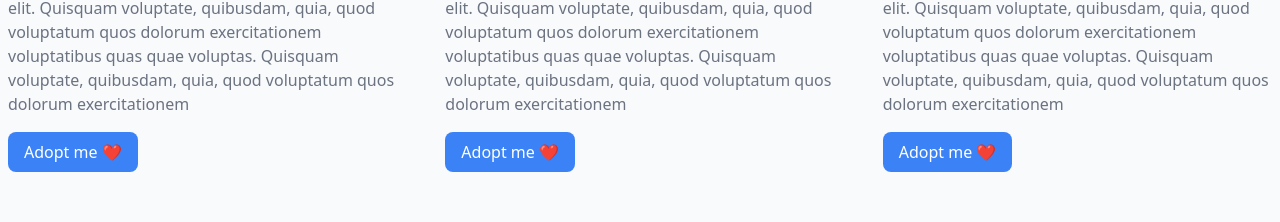
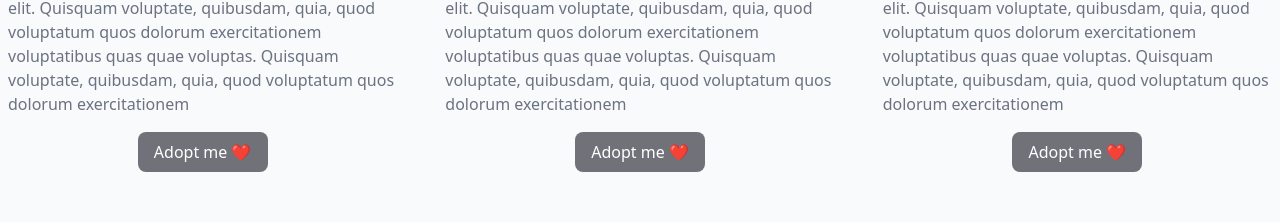
Before and after one commit to ioayoub/Adopt-an-animal, a React (Vite) app in the folder frontend/: page / in a window 1280 px wide. Shown: the part 1732-1954 px from the top of the page. Built offline with nearby package versions, Linux system fonts and the light colour scheme.

Commit message:
update: animalCard style : recolor

```diff
--- a/frontend/src/components/animals/AnimalCard.jsx
+++ b/frontend/src/components/animals/AnimalCard.jsx
@@ -12,7 +12,7 @@ function AnimalCard({ id, name, image, description }) {
       <p className="text-gray-500">{description}</p>
       <Link
         to={`/animals/${id}`}
-        className="block bg-blue-500 text-white px-4 py-2 rounded-lg mt-4 w-fit"
+        className="block bg-zinc-500 text-white px-4 py-2 rounded-lg mt-4 w-fit mx-auto"
       >
         Adopt me ❤️
       </Link>
```
